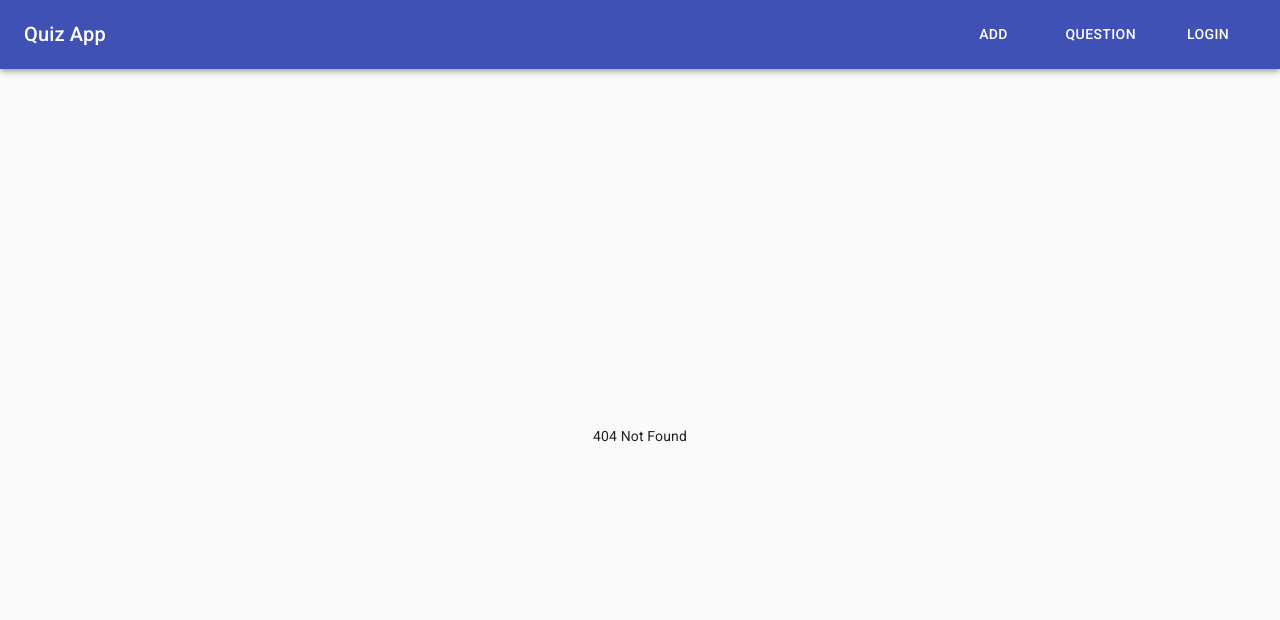
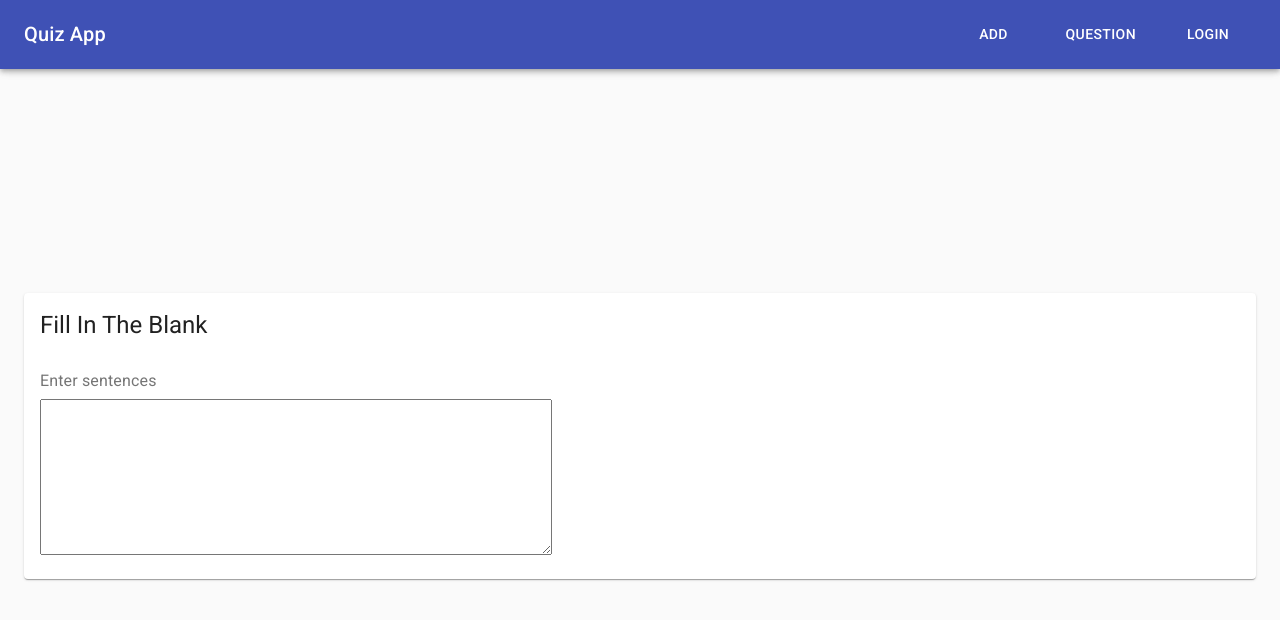
Before and after one commit to Stewart86/quiz-app, a React (Create React App) app: page /fillintheblank in a window 1280 px wide. Before the commit this address had no page. Shown: the top 620 px of the page. Built offline with nearby package versions, Linux system fonts and the light colour scheme.

Commit message:
some minor refactor  and add a test page for fill in the blank

```diff
--- a/src/App.jsx
+++ b/src/App.jsx
@@ -8,9 +8,9 @@ import {
   Result,
 } from "./pages"
 import { Container, CssBaseline, Grid } from "@material-ui/core"
+import { FillInTheBlank, Nav } from "./components"
 import { Route, BrowserRouter as Router, Switch } from "react-router-dom"
 
-import { Nav } from "./components"
 import React from "react"
 import { makeStyles } from "@material-ui/core/styles"
 
@@ -43,6 +43,9 @@ export default function App() {
           justify="center">
           <Router>
             <Switch>
+              <Route path="/fillintheblank">
+                <FillInTheBlank />
+              </Route>
               <Route path="/insertquestion">
                 <InsertQuestion />
               </Route>
--- /dev/null
+++ b/src/components/FillInTheBlank.jsx
@@ -0,0 +1,60 @@
+import {
+  Button,
+  Card,
+  CardContent,
+  CardHeader,
+  FormControl,
+  FormLabel,
+  Grid,
+  TextareaAutosize,
+  Typography,
+} from "@material-ui/core"
+import React, { useState } from "react"
+
+export const FillInTheBlank = () => {
+  const [text, setText] = useState("")
+  const [wordList, setWordList] = useState([])
+
+  const handleChange = (e) => {
+    setText(e.target.value)
+    setWordList(SplitTextIntoButton())
+  }
+  const SplitTextIntoButton = () => {
+    var getWordRe = /\w+/g
+
+    const wordOnly = text.match(getWordRe)
+    console.log(wordOnly)
+    //   wordOnly.map((item) => (
+    //         <Typography>{item}</Typography>
+    //     ))
+    return wordOnly
+  }
+
+  return (
+    <Grid item container justify={"space-evenly"}>
+      <Grid item xs={12}>
+        <Card>
+          <CardHeader title={"Fill In The Blank"} />
+          <CardContent>
+            <form>
+              <FormControl>
+                <FormLabel component={"legend"}>Enter sentences</FormLabel>
+                <TextareaAutosize
+                  onKeyDown={handleChange}
+                  style={{ flex:1, width:"40vw", marginTop: 10 }}
+                  rowsMin={10}
+                />
+              </FormControl>
+            </form>
+          </CardContent>
+        </Card>
+      </Grid>
+      {wordList &&
+        wordList.map((word, i) => (
+          <Grid item xs={4}>
+            <Button key={i.toString()}>{word}</Button>
+          </Grid>
+        ))}
+    </Grid>
+  )
+}
--- a/src/components/QuestionsDrawer.jsx
+++ b/src/components/QuestionsDrawer.jsx
@@ -12,9 +12,6 @@ import React from "react"
 import { green } from "@material-ui/core/colors"
 
 export const QuestionsDrawer = ({ questions, open, onHandleDrawer, goto }) => {
-  const handleDrawer = (boolean) => {
-    onHandleDrawer(boolean)
-  }
   const QuestionItem = ({ completed, index }) => {
     return (
       <Grid item container justify={"space-between"} style={{width:"200px"}}>
@@ -31,8 +28,8 @@ export const QuestionsDrawer = ({ questions, open, onHandleDrawer, goto }) => {
     <SwipeableDrawer
       anchor={"left"}
       open={open}
-      onClose={() => handleDrawer(false)}
-      onOpen={() => handleDrawer(true)}>
+      onClose={() => onHandleDrawer(false)}
+      onOpen={() => onHandleDrawer(true)}>
       <List>
         {Object.keys(questions).map((key, i) => (
           <QuestionItem
--- a/src/components/index.js
+++ b/src/components/index.js
@@ -9,3 +9,4 @@ export { Question } from "./Question"
 export { Quiz } from "./Quiz"
 export { InsertCategoriesForm } from "./InsertCategoriesForm"
 export { QuestionsDrawer } from "./QuestionsDrawer"
+export { FillInTheBlank } from "./FillInTheBlank"
```
Also changed, not shown: 1 other file (tests, documents, lock files or other folders).
